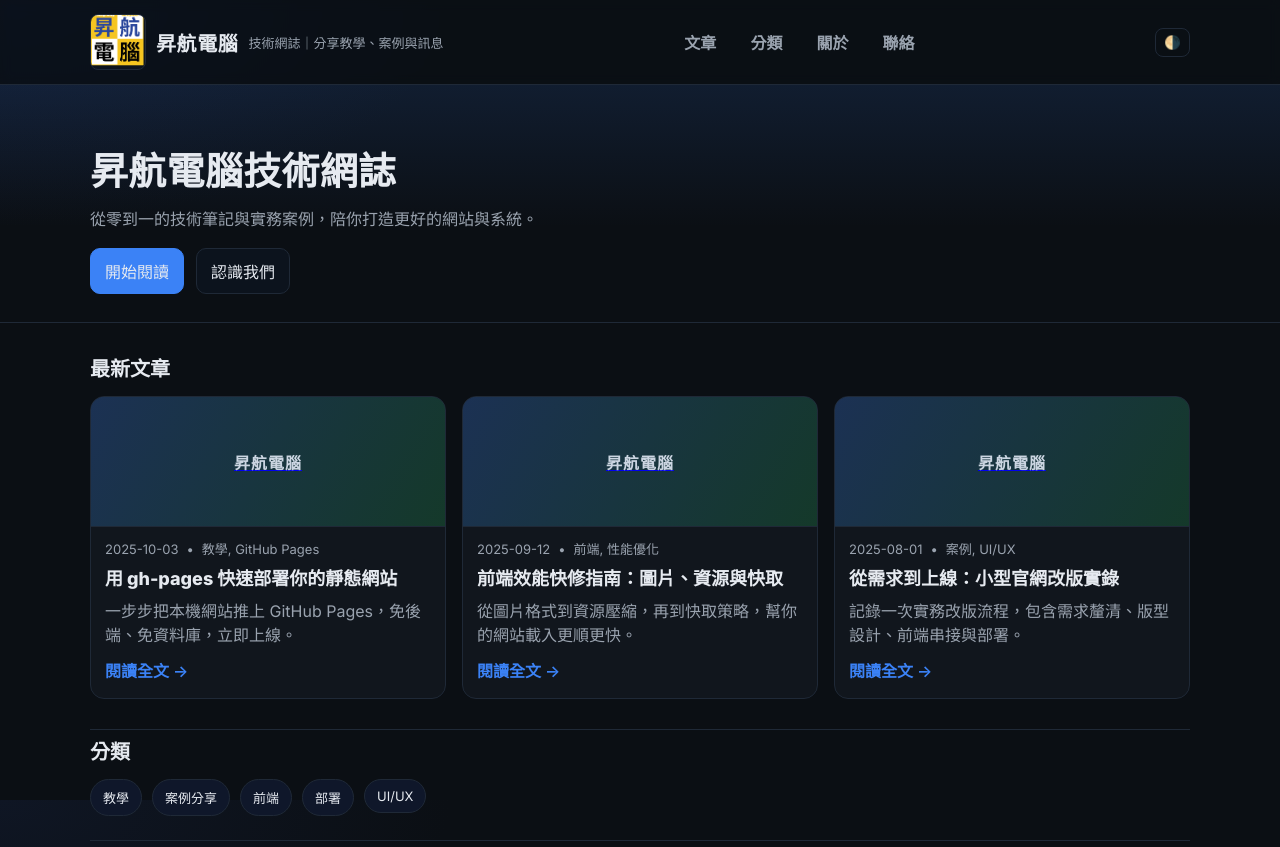
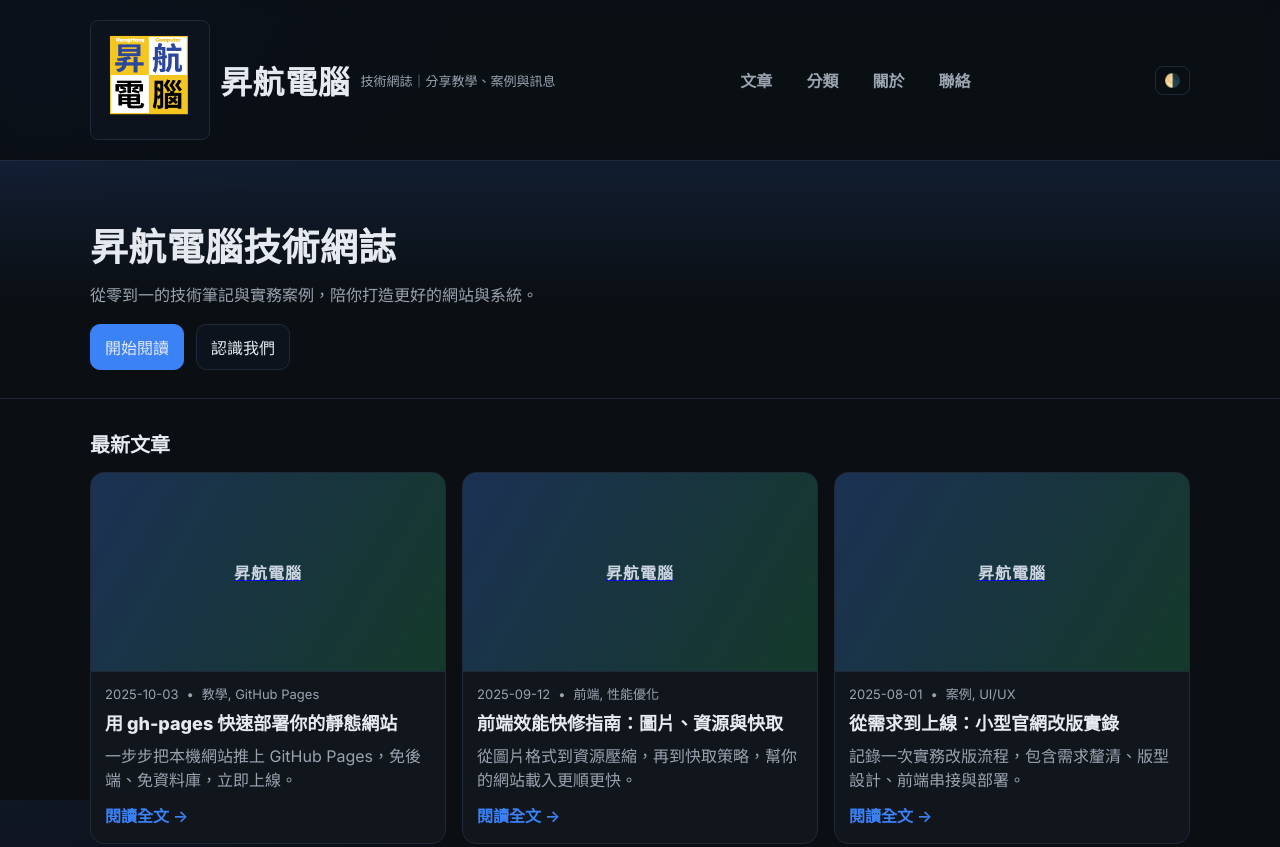
Before and after one commit to jackyang1979/sh, a plain HTML site: page index.html in a window 1280 px wide. Shown: the top 847 px of the page. Drawn offline with Linux system fonts and the light colour scheme.

Commit message:
UI: enlarge header brand logo and text

```diff
--- a/style.css
+++ b/style.css
@@ -21,6 +21,9 @@ body {
               radial-gradient(800px 400px at 0% 100%, #0d1420 0%, var(--bg) 50%);
 }
 
+/* Images: scale while preserving aspect ratio */
+img { max-width: 100%; height: auto; }
+
 .container {
   width: min(1100px, 92%);
   margin: 0 auto;
@@ -28,9 +31,10 @@ body {
 
 /* Header */
 .site-header { position: sticky; top: 0; backdrop-filter: saturate(140%) blur(6px); background: rgba(11, 15, 20, 0.6); border-bottom: 1px solid var(--border); z-index: 20; }
-.header-inner { display: flex; align-items: center; justify-content: space-between; gap: 16px; padding: 14px 0; }
+.header-inner { display: flex; align-items: center; justify-content: space-between; gap: 16px; padding: 20px 0; }
+.header-inner { padding: 20px 0; }
 .brand { display: flex; align-items: center; gap: 10px; }
-.logo { text-decoration: none; color: var(--text); font-weight: 800; letter-spacing: 0.6px; font-size: 20px; }
+.logo { text-decoration: none; color: var(--text); font-weight: 800; letter-spacing: 0.6px; font-size: 32px; }
 .tagline { color: var(--muted); font-size: 13px; }
 .nav-toggle { display: none; }
 .nav-list { display: flex; align-items: center; gap: 14px; list-style: none; margin: 0; padding: 0; }
@@ -52,7 +56,7 @@ body {
 .posts h2, .categories h2, .about h2, .contact h2 { font-size: 20px; margin: 0 0 14px; }
 .post-grid { display: grid; grid-template-columns: repeat(3, 1fr); gap: 16px; }
 .post-card { background: var(--card); border: 1px solid var(--border); border-radius: 14px; overflow: hidden; }
-.cover { display: block; height: 130px; background: linear-gradient(120deg, rgba(59,130,246,.25), rgba(34,197,94,.2)); border-bottom: 1px solid var(--border); }
+.cover { display: block; aspect-ratio: 16 / 9; height: auto; background: linear-gradient(120deg, rgba(59,130,246,.25), rgba(34,197,94,.2)); border-bottom: 1px solid var(--border); }
 .cover-fallback { height: 100%; display: grid; place-items: center; color: #cbd5e1; font-weight: 800; letter-spacing: 1px; }
 .post-meta { display: flex; align-items: center; gap: 8px; color: var(--muted); font-size: 13px; padding: 12px 14px 0; }
 .post-title { margin: 6px 14px; font-size: 18px; }
@@ -102,4 +106,4 @@ input::placeholder, textarea::placeholder { color: #64748b; }
 .post-card:nth-child(3) { animation-delay: .16s; }
 @keyframes fadeUp { to { transform: translateY(0); opacity: 1; } }
 /* Logo */
-.brand-logo { width: 56px; height: 56px; border-radius: 8px; object-fit: cover; border: 1px solid var(--border); background: #0c131d; }
+.brand-logo { width: 120px; aspect-ratio: 1 / 1; height: auto; border-radius: 8px; object-fit: contain; border: 1px solid var(--border); background: #0c131d; }
```
